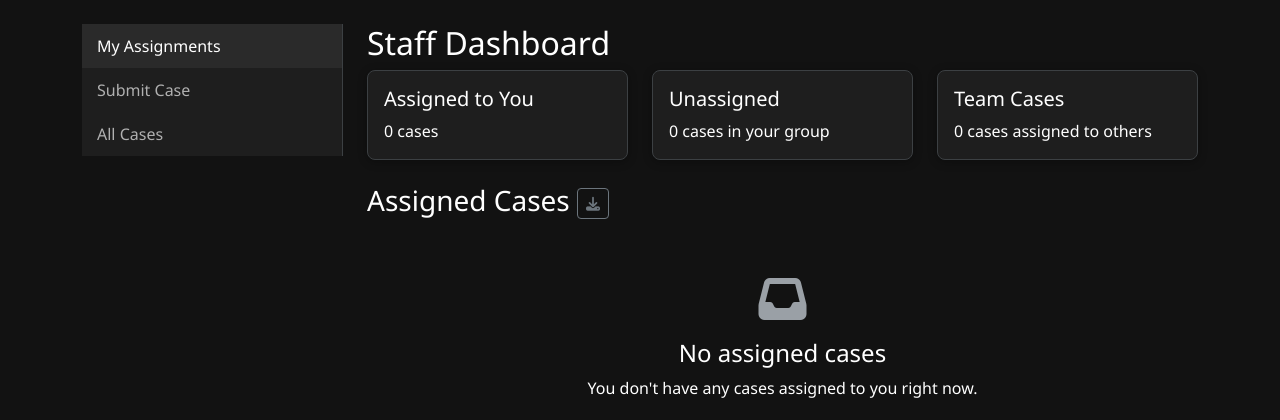
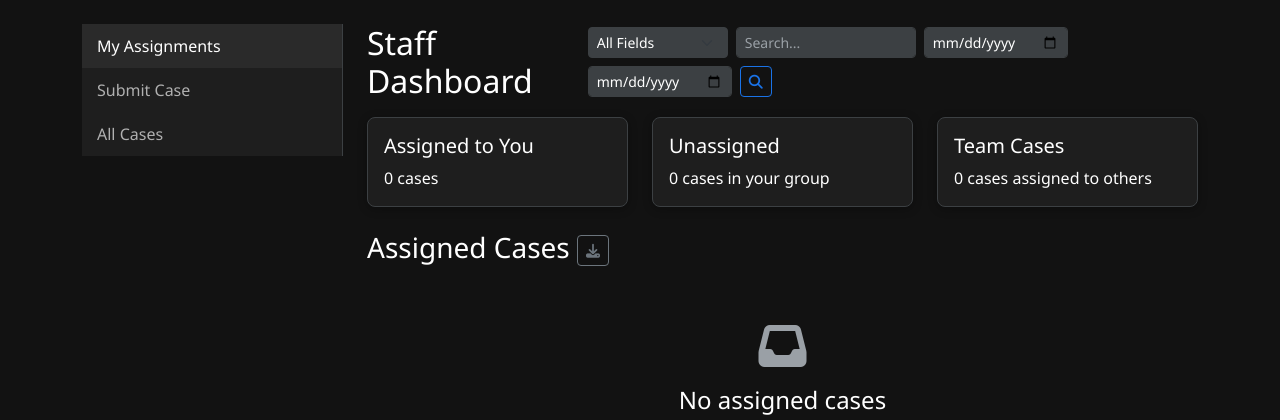
Before and after one commit to Nurb4000/InstantCaseManagement, a Flask app: page /dashboard in a window 1280 px wide. Shown: the part 57-477 px from the top of the page. Run offline with Flask 3, Linux system fonts and the light colour scheme; a user stored in the database is signed in; data that the repository does not hold is empty.

Commit message:
Enhance staff dashboard with filter options

```diff
--- a/templates/staff_dashboard.html
+++ b/templates/staff_dashboard.html
@@ -9,7 +9,29 @@
         </div>
     </div>
     <div class="col-md-9">
-        <h2>Staff Dashboard</h2>
+        <div class="d-flex justify-content-between align-items-center mb-3">
+            <h2 class="mb-0">Staff Dashboard</h2>
+            <form method="GET" class="d-flex gap-2 align-items-center flex-wrap">
+                <select name="field" class="form-select form-select-sm" style="width: auto;">
+                    <option value="all" {{ 'selected' if field == 'all' }}>All Fields</option>
+                    <option value="id" {{ 'selected' if field == 'id' }}>ID</option>
+                    <option value="title" {{ 'selected' if field == 'title' }}>Title</option>
+                    <option value="description" {{ 'selected' if field == 'description' }}>Description</option>
+                    <option value="type" {{ 'selected' if field == 'type' }}>Type</option>
+                    <option value="category" {{ 'selected' if field == 'category' }}>Category</option>
+                    <option value="status" {{ 'selected' if field == 'status' }}>Status</option>
+                    <option value="submitted_for" {{ 'selected' if field == 'submitted_for' }}>Submitted For</option>
+                    <option value="submitted_by" {{ 'selected' if field == 'submitted_by' }}>Submitted By</option>
+                    <option value="assigned_to" {{ 'selected' if field == 'assigned_to' }}>Assigned To</option>
+                    <option value="group" {{ 'selected' if field == 'group' }}>Group</option>
+                </select>
+                <input type="text" name="q" class="form-control form-control-sm" style="width: 180px;" placeholder="Search..." value="{{ q or '' }}">
+                <input type="date" name="date_from" class="form-control form-control-sm" style="width: auto;" value="{{ date_from or '' }}" title="From date">
+                <input type="date" name="date_to" class="form-control form-control-sm" style="width: auto;" value="{{ date_to or '' }}" title="To date">
+                <button type="submit" class="btn btn-sm btn-outline-primary"><i class="fas fa-search"></i></button>
+                {% if q or date_from or date_to %}<a href="{{ url_for('cases.dashboard') }}" class="btn btn-sm btn-outline-secondary">Clear</a>{% endif %}
+            </form>
+        </div>
         <div class="row mb-4">
             <div class="col-md-4">
                 <div class="card">
@@ -36,7 +58,7 @@
                 </div>
             </div>
         </div>
-        <h3>Assigned Cases <a href="{{ url_for('cases.export_assigned') }}" class="btn btn-sm btn-outline-secondary" title="Export CSV"><i class="fas fa-download"></i></a></h3>
+        <h3>Assigned Cases <a href="{{ url_for('cases.export_assigned', q=q, field=field, date_from=date_from, date_to=date_to) }}" class="btn btn-sm btn-outline-secondary" title="Export CSV"><i class="fas fa-download"></i></a></h3>
         {% if assigned_cases %}
             <div class="table-responsive">
                 <table class="table table-dark table-hover sortable">
@@ -79,7 +101,7 @@
                 <p>You don't have any cases assigned to you right now.</p>
             </div>
         {% endif %}
-        <h3 class="mt-5">Unassigned Cases in Your Groups <a href="{{ url_for('cases.export_unassigned') }}" class="btn btn-sm btn-outline-secondary" title="Export CSV"><i class="fas fa-download"></i></a></h3>
+        <h3 class="mt-5">Unassigned Cases in Your Groups <a href="{{ url_for('cases.export_unassigned', q=q, field=field, date_from=date_from, date_to=date_to) }}" class="btn btn-sm btn-outline-secondary" title="Export CSV"><i class="fas fa-download"></i></a></h3>
         {% if unassigned_cases %}
             <div class="table-responsive">
                 <table class="table table-dark table-hover sortable">
@@ -125,7 +147,7 @@
             </div>
         {% endif %}
 
-        <h3 class="mt-5">Team Cases <a href="{{ url_for('cases.export_team') }}" class="btn btn-sm btn-outline-secondary" title="Export CSV"><i class="fas fa-download"></i></a></h3>
+        <h3 class="mt-5">Team Cases <a href="{{ url_for('cases.export_team', q=q, field=field, date_from=date_from, date_to=date_to) }}" class="btn btn-sm btn-outline-secondary" title="Export CSV"><i class="fas fa-download"></i></a></h3>
         {% if team_cases %}
             <div class="table-responsive">
                 <table class="table table-dark table-hover sortable">
```
